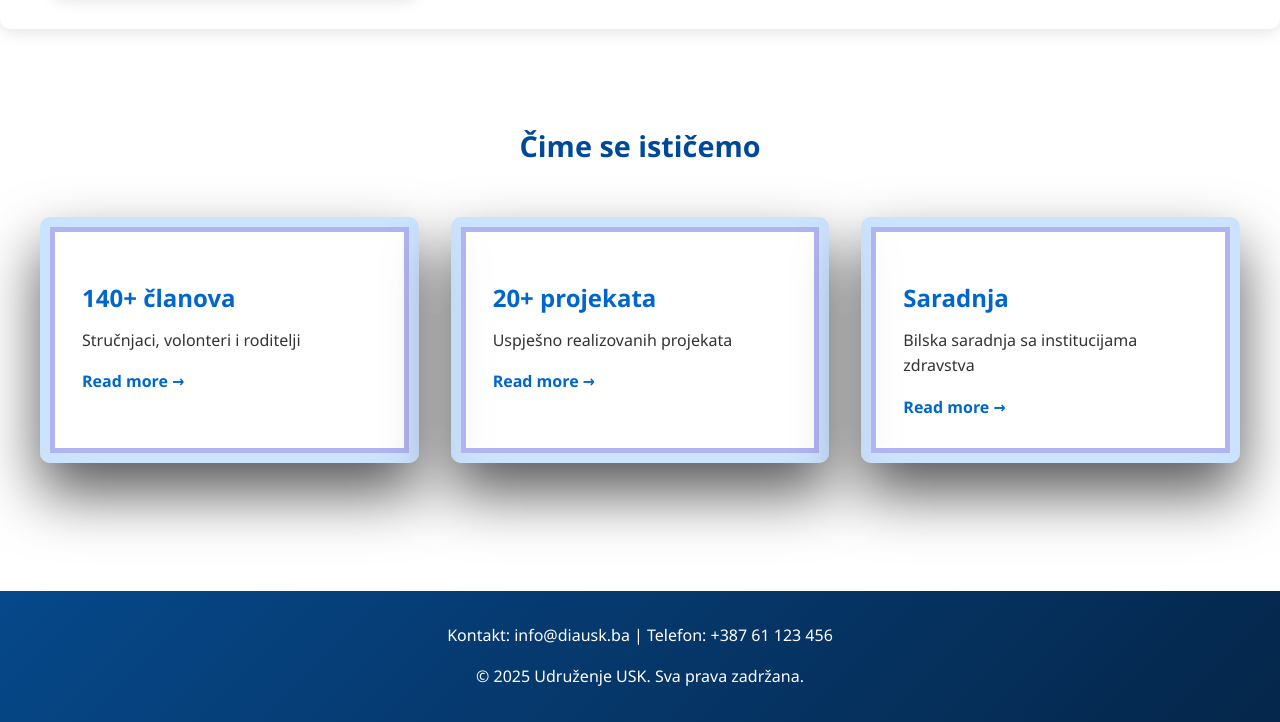
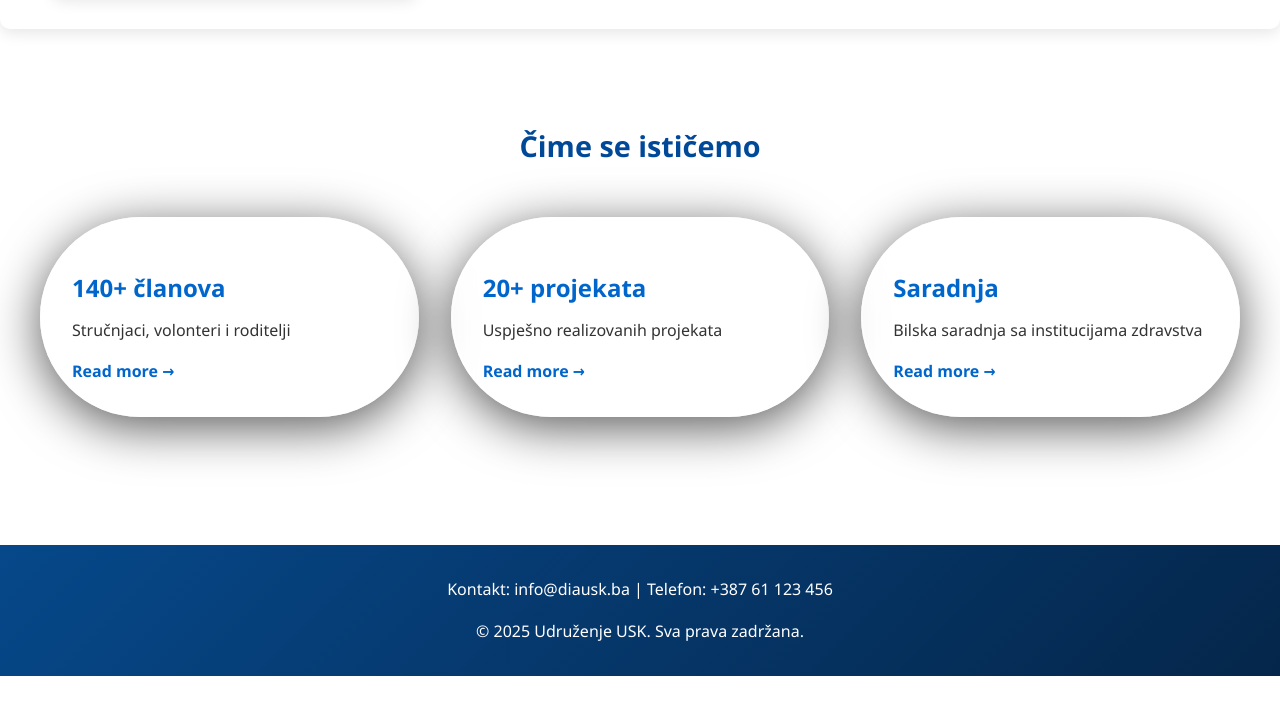
Before and after one commit to Slejzy/diausk, a plain HTML site: page index.html in a window 1280 px wide. Shown: the part 1937-2659 px from the top of the page. After the commit the page ends 2613 px from the top, so only its background shows below. Drawn offline with Linux system fonts and the light colour scheme.

Commit message:
pushaj vishe

```diff
--- a/style.css
+++ b/style.css
@@ -18,11 +18,9 @@ body {
     line-height: 1.6;
     color: #333;
     padding-top: 140px;
-    z-index: 1; /* Da sadržaj bude iznad pozadine */
-
-
 
 }
+
 body.has-logo-bg::before {
     content: "";
     background-image: url('pic/logo.png');
@@ -374,13 +372,12 @@ nav ul li a:hover {
 .highlight-card {
     background: rgba(255, 255, 255, 0.4); /* Blaga prozirnost */
     padding: 2rem;
-    border-radius: 10px;
+    border-radius: 360px;
     box-shadow: 0 4px 15px rgba(0, 0, 0, 0.3);
-    border: 10px solid rgba(1, 115, 247, 0.2); /* Prozirna ivica */
     backdrop-filter: blur(10px); /* Stvara glassmorphism efekt */
     -webkit-backdrop-filter: blur(10px);
     transition: transform 0.3s ease, box-shadow 0.3s ease;
-    box-shadow: rgba(0, 0, 0, 0.66) 0 30px 60px 0, inset #b0b4f0 0 0 0 5px, inset rgba(255, 255, 255, 0.5) 0 0 0 6px;
+    box-shadow: rgba(0, 0, 0, 0.66) 0 10px 50px 0, inset #ffffff 0 0 0 0px, inset rgba(255, 255, 255, 0.5) 0 0 0 2px;
     transition: 1s cubic-bezier(0.445, 0.05, 0.55, 0.95);
 }
 
```
